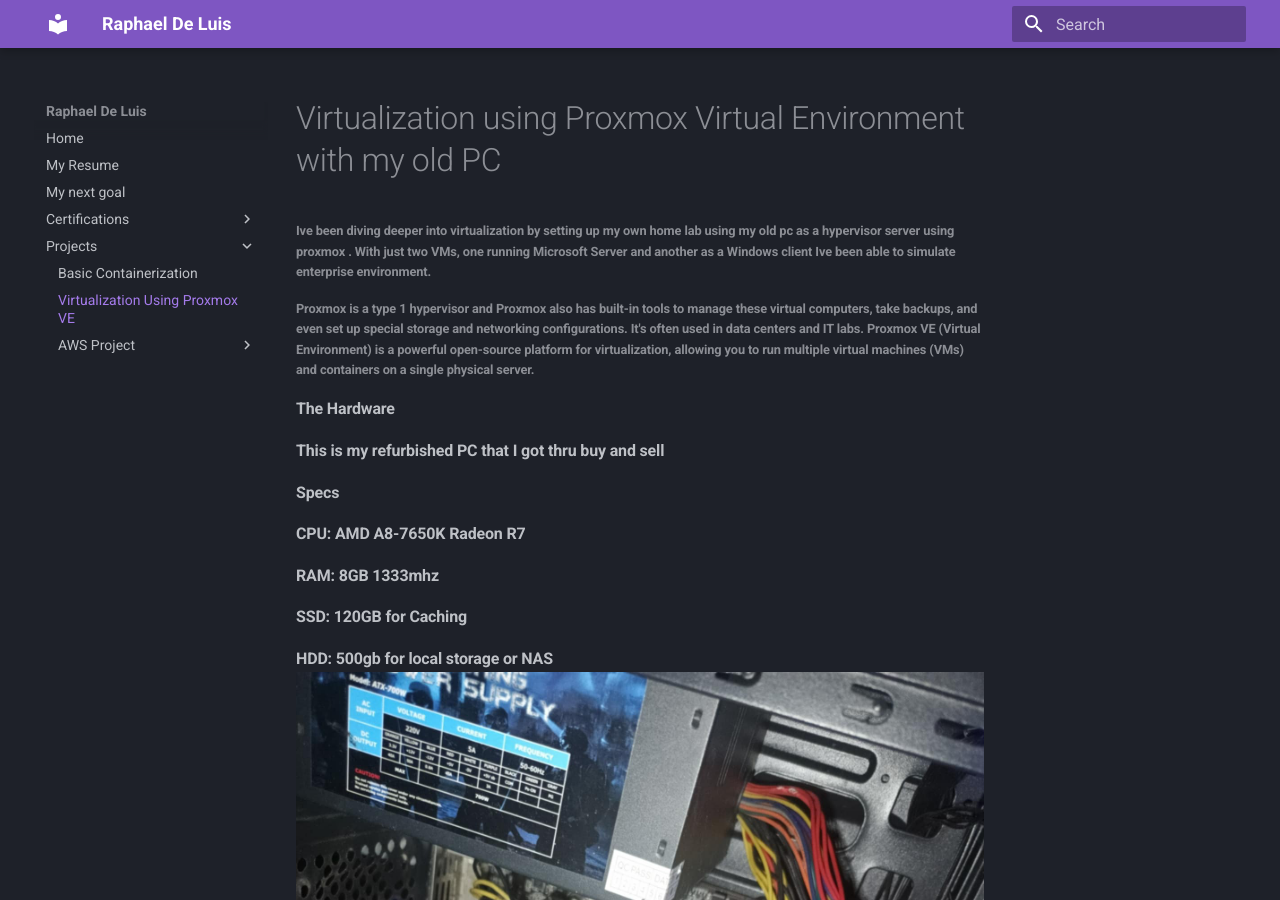
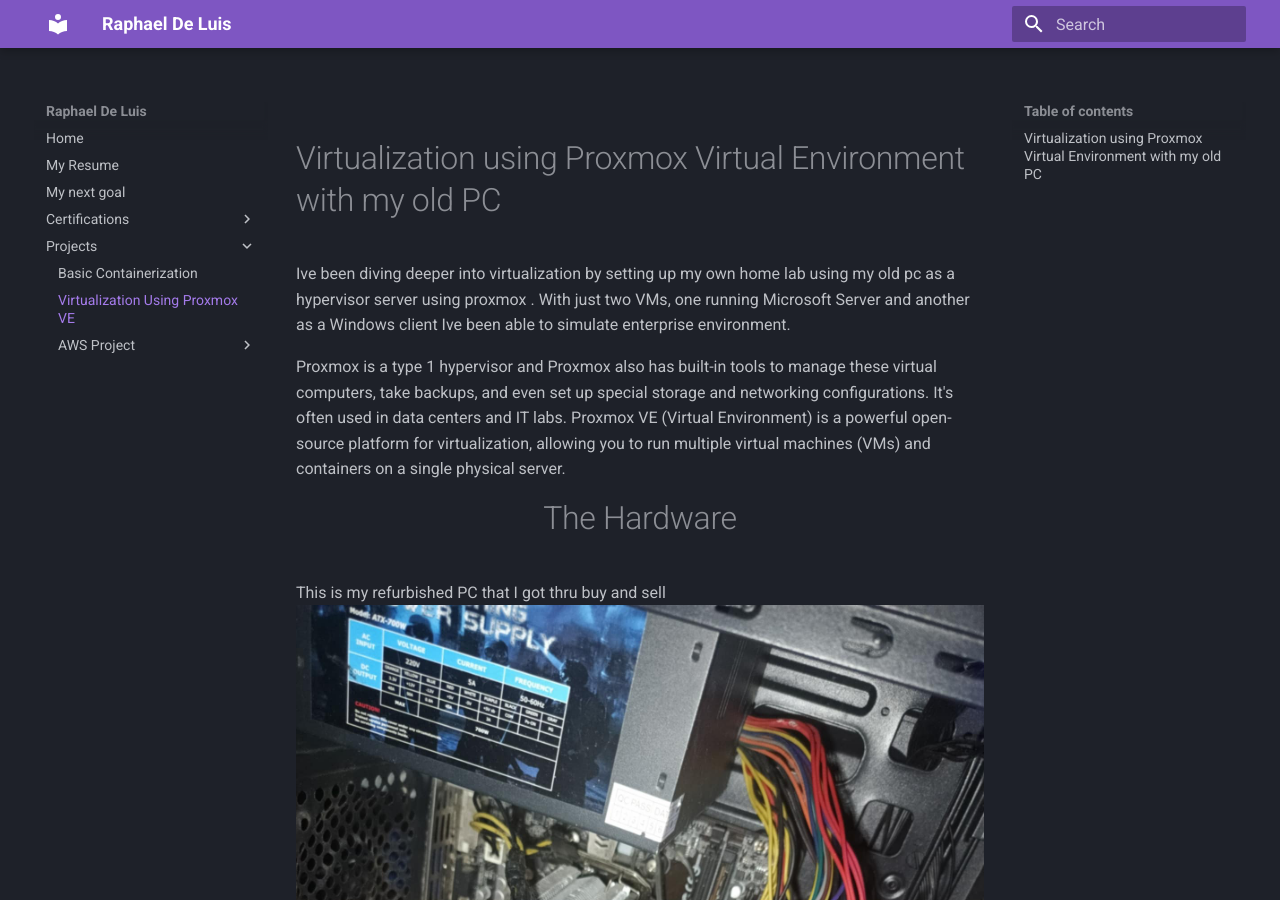
Before and after one commit to raph-27/Blog, an MkDocs documentation site: the page built from docs/Projects/Virtualization Using Proxmox VE.md, in a window 1280 px wide and 900 px high. Built offline with MkDocs 1.6.1 and Material for MkDocs 9.7.7, drawn with Linux system fonts in a browser that asks for light colours.

Commit message:
cleaning

```diff
--- a/docs/Projects/Virtualization Using Proxmox VE.md
+++ b/docs/Projects/Virtualization Using Proxmox VE.md
@@ -1,17 +1,28 @@
-<h1> Virtualization using Proxmox Virtual Environment with my old PC
-<h6>Ive been diving deeper into virtualization by setting up my own home lab using my old pc as a hypervisor server using proxmox . With just two VMs, one running Microsoft Server and another as a Windows client Ive been able to simulate enterprise environment.
-<h6> Proxmox is a type 1 hypervisor and Proxmox also has built-in tools to manage these virtual computers, take backups, and even set up special storage and networking configurations. It's often used in data centers and IT labs. Proxmox VE (Virtual Environment) is a powerful open-source platform for virtualization, allowing you to run multiple virtual machines (VMs) and containers on a single physical server.
-<h4> The Hardware
-<p> This is my refurbished PC that I got thru buy and sell
-<p>Specs
-<p>CPU: AMD A8-7650K Radeon R7
-<p>RAM: 8GB 1333mhz
-<p>SSD: 120GB for Caching
-<p>HDD: 500gb for local storage or NAS
+## <h1> Virtualization using Proxmox Virtual Environment with my old PC
+
+
+Ive been diving deeper into virtualization by setting up my own home lab using my old pc as a hypervisor server using proxmox . With just two VMs, one running Microsoft Server and another as a Windows client Ive been able to simulate enterprise environment.
+
+
+Proxmox is a type 1 hypervisor and Proxmox also has built-in tools to manage these virtual computers, take backups, and even set up special storage and networking configurations. It's often used in data centers and IT labs. Proxmox VE (Virtual Environment) is a powerful open-source platform for virtualization, allowing you to run multiple virtual machines (VMs) and containers on a single physical server.
+
+
+ <h1 style="text-align: center; ">The Hardware </h1>
+
+
+This is my refurbished PC that I got thru buy and sell
 <img src="../../assets/LabsPics/ProxHardware.jpg"  width="2000"/> <br>
-<h4> This the Web GUI of the Server
-<p>This is where you can manage all the resources of your environment, including physical nodes, virtual machines, containers, storage devices, and network configurations. The Proxmox Web GUI provides a comprehensive and intuitive platform to monitor system performance, allocate hardware resources, configure high availability and clustering, and manage user permissions and backups.
+
+
+<h1 style="text-align: center; "> This the Web GUI of the Server </h1>
+
+
+This is where you can manage all the resources of your environment, including physical nodes, virtual machines, containers, storage devices, and network configurations. The Proxmox Web GUI provides a comprehensive and intuitive platform to monitor system performance, allocate hardware resources, configure high availability and clustering, and manage user permissions and backups.
 <img src="../../assets/LabsPics/ProxGUI.jpg"  width="2000"/> <br>
-<h4> ADDS with Windows Server and Client
-<h6> I have implemented a basic Active Directory Domain Services (ADDS) configuration between two virtual machines within my Proxmox environment to simulate a typical enterprise setup. One VM serves as the Domain Controller, running Windows Server, where I installed and configured ADDS, DNS, and Group Policy Management. I created a new forest and domain, set up organizational units (OUs), and added user and computer accounts to reflect a structured company hierarchy. The second VM, acting as a client machine, was joined to the domain to verify connectivity and domain functionality. I successfully tested domain login from the client VM, applied group policies to manage user settings, and ensured name resolution through the DNS role on the domain controller. This setup allows for centralized management, authentication, and policy enforcement, laying the foundation for more advanced services like RADIUS, file sharing, and role-based access control in future configurations.
+
+
+<h1 style="text-align: center; "> ADDS with Windows Server and Client </h1>
 <img src="../../assets/LabsPics/ProxServerClient.jpg"  width="2000"/> <br>
+
+
+I have implemented a basic Active Directory Domain Services (ADDS) configuration between two virtual machines within my Proxmox environment to simulate a typical enterprise setup. One VM serves as the Domain Controller, running Windows Server, where I installed and configured ADDS, DNS, and Group Policy Management. I created a new forest and domain, set up organizational units (OUs), and added user and computer accounts to reflect a structured company hierarchy. The second VM, acting as a client machine, was joined to the domain to verify connectivity and domain functionality. I successfully tested domain login from the client VM, applied group policies to manage user settings, and ensured name resolution through the DNS role on the domain controller. This setup allows for centralized management, authentication, and policy enforcement, laying the foundation for more advanced services like RADIUS, file sharing, and role-based access control in future configurations.
```
Also changed, not shown: docs/My next goal.md (+13 -5 lines), docs/Projects/AWS Project/Implenting Load Balancing to 2 Instances.md (+3 -1 lines), docs/Projects/AWS Project/Migrating EBS to another AZ.md (+1 -1 lines), docs/Projects/Basic Containerization.md (+27 -11 lines), docs/assets/stylesheets/extra.css (line endings or trailing spaces).
